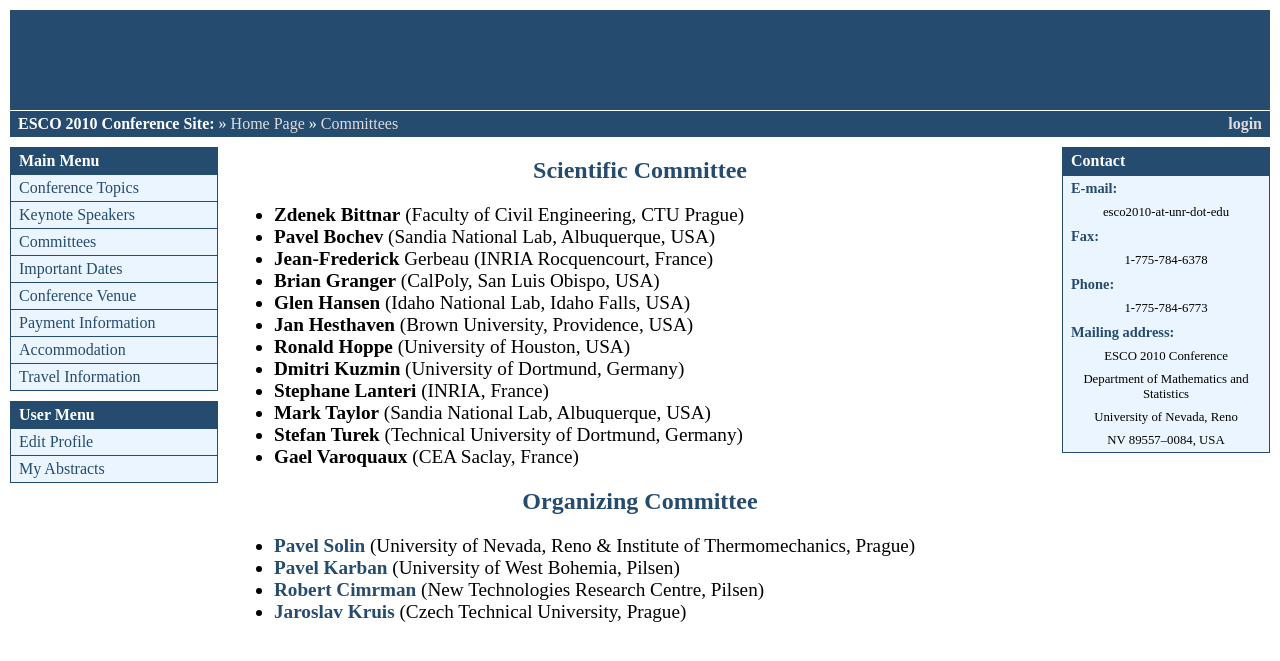
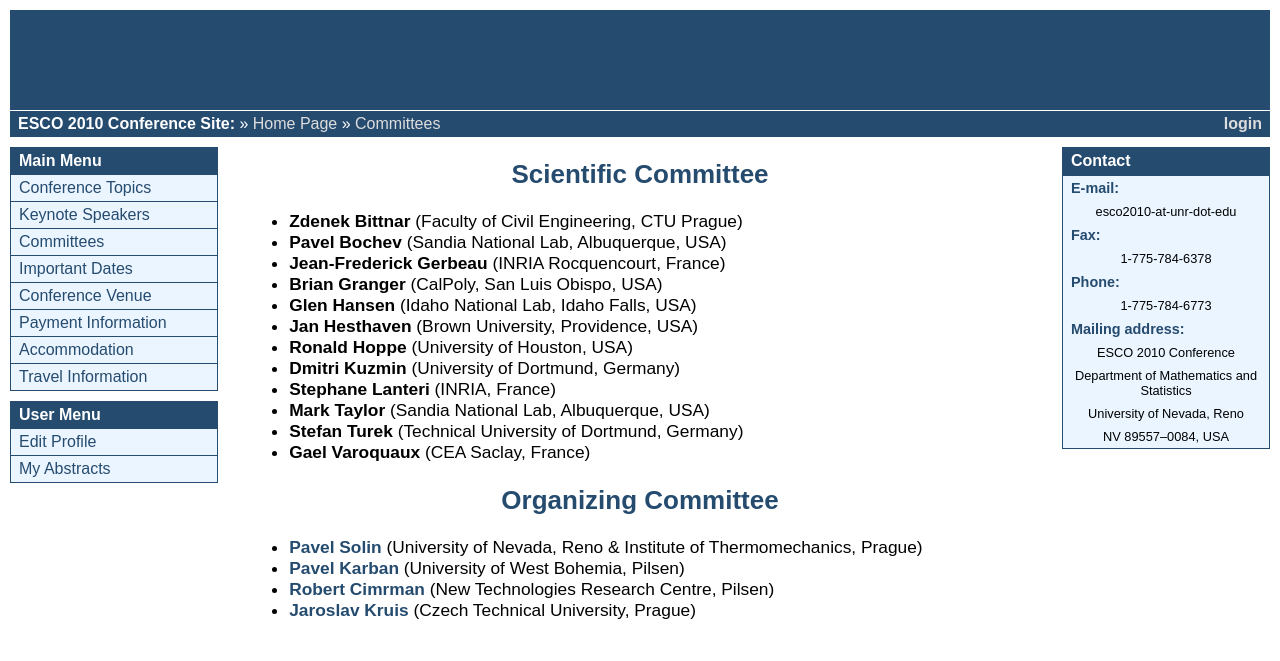
Before and after one commit to hpfem/esco2012-receipts, a Django app: page /committees/ in a window 1280 px wide. Shown: the top 661 px of the page. Run offline with Django 3.2, Linux system fonts and the light colour scheme.

Commit message:
Improved fonts and spacing, making site easier to read

```diff
--- a/esco/media/css/style.css
+++ b/esco/media/css/style.css
@@ -3,10 +3,11 @@ body {
     margin: 0;
     padding: 0;
     color: black;
-    font-family: serif;
+    font-family: Arial, Helvetica, sans-serif;
     font-variant: normal;
     font-weight: normal;
     font-style: normal;
+    font-size: 12pt;
 }
 
 h1, h2, h3, h4 {
@@ -82,14 +83,11 @@ a:hover {
 }
 
 #content {
-    padding-left: 1em;
-    padding-right: 1em;
+    padding-left: 0.8em;
+    padding-right: 0.8em;
     margin-left: 13em;
     margin-right: 13em;
-}
-
-#content p, #content ul {
-    font-size: larger;
+    font-size: 13pt;
 }
 
 /* MENUS */
--- a/esco/templates/committees.html
+++ b/esco/templates/committees.html
@@ -12,7 +12,7 @@
 <ul>
     <li><b>Zdenek Bittnar</b> (Faculty of Civil Engineering, CTU Prague)</li>
     <li><b>Pavel Bochev</b> (Sandia National Lab, Albuquerque, USA)</li>
-    <li><b>Jean-Frederick</b> Gerbeau (INRIA Rocquencourt, France)</li>
+    <li><b>Jean-Frederick Gerbeau</b> (INRIA Rocquencourt, France)</li>
     <li><b>Brian Granger</b> (CalPoly, San Luis Obispo, USA)</li>
     <li><b>Glen Hansen</b> (Idaho National Lab, Idaho Falls, USA)</li>
     <li><b>Jan Hesthaven</b> (Brown University, Providence, USA)</li>
```
